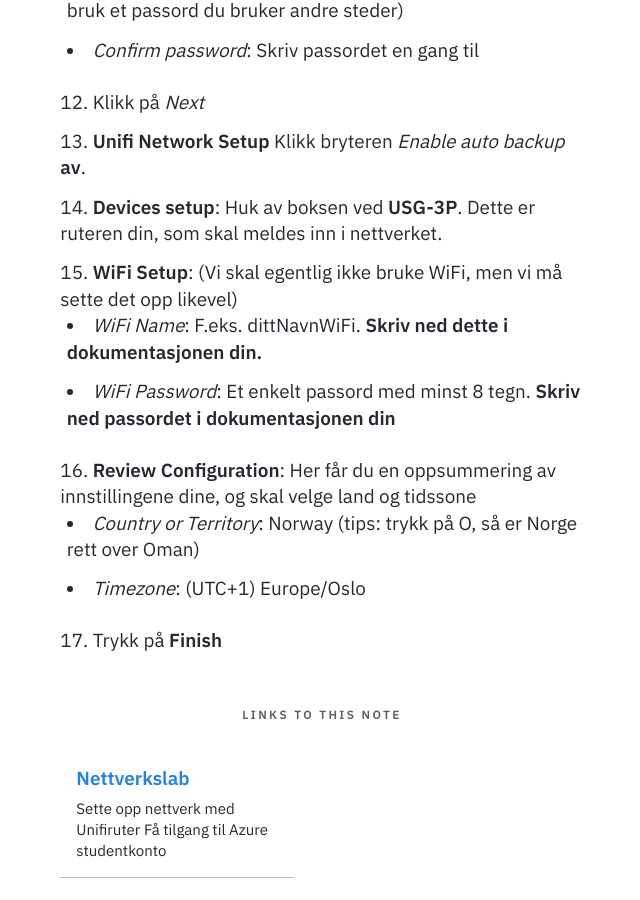
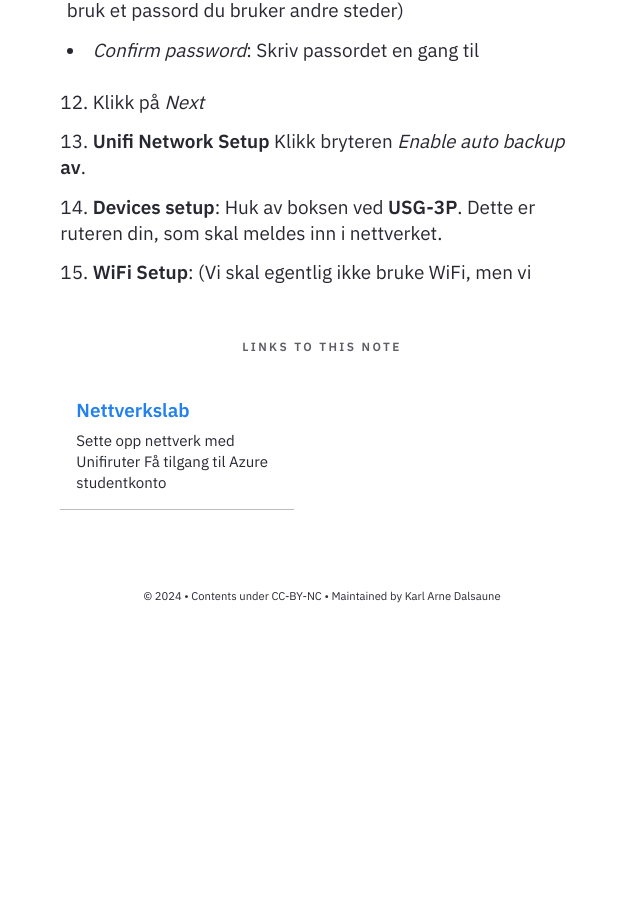
Before and after one commit to Cha-IM/cha-im.github.io, a Jekyll site: the page built from _notes/Public/Teknologiforståelse/Nettverkslab/Sette opp nettverk med Unifi-ruter.md, in a window 1280 px wide and 900 px high, scrolled down 4750 px. Shown: the whole window, without its empty margins (318-958 px from the left). Built offline with Jekyll 4.4.1, drawn with Linux system fonts in a browser that asks for light colours; after the commit the page ends 5395 px from its top, so only the background shows below that.

Commit message:
feat: new article

```diff
--- a/_notes/Public/Teknologiforståelse/Nettverkslab/Sette opp nettverk med Unifi-ruter.md
+++ b/_notes/Public/Teknologiforståelse/Nettverkslab/Sette opp nettverk med Unifi-ruter.md
@@ -105,10 +105,4 @@ Vi kan ikke bruke nyeste versjon av Unifi Controller, men vi bruker version 7.0.
 12. Klikk på _Next_
 13. **Unifi Network Setup** Klikk bryteren _Enable auto backup_ **av**.
 14. **Devices setup**: Huk av boksen ved __USG-3P__. Dette er ruteren din, som skal meldes inn i nettverket.
-15. **WiFi Setup**: (Vi skal egentlig ikke bruke WiFi, men vi må sette det opp likevel)
-	* _WiFi Name_: F.eks. dittNavnWiFi. **Skriv ned dette i dokumentasjonen din.**
-	* _WiFi Password_: Et enkelt passord med minst 8 tegn. **Skriv ned passordet i dokumentasjonen din**
-16. **Review Configuration**: Her får du en oppsummering av innstillingene dine, og skal velge land og tidssone
-	* _Country or Territory_: Norway (tips: trykk på O, så er Norge rett over Oman)
-	* _Timezone_: (UTC+1) Europe/Oslo
-17. Trykk på **Finish**
+15. **WiFi Setup**: (Vi skal egentlig ikke bruke WiFi, men vi
```
Also changed, not shown: _notes/Public/Teknologiforståelse/Nettverkslab/Få tilgang til Azure studentkonto.md (+4 -4 lines), _notes/Public/Teknologiforståelse/Nettverkslab/Sette opp Active Directory.md (added, +13 -0 lines).
